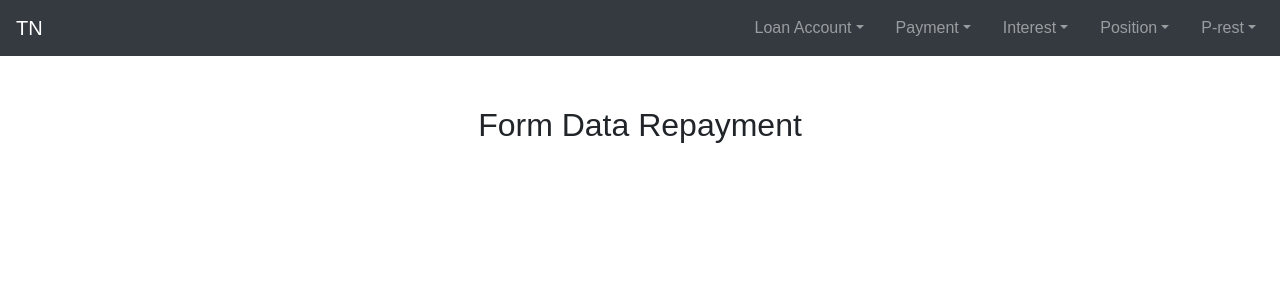
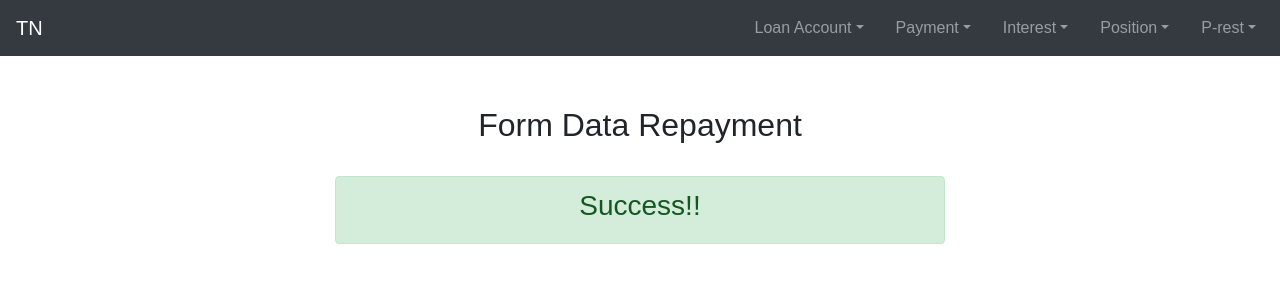
Before and after one commit to popaty/react-express-dloan, a React (Create React App) app in the folder client/: page /rpmSummary in a window 1280 px wide. Shown: the top 300 px of the page. Built offline with nearby package versions, Linux system fonts and the light colour scheme.

Commit message:
change code in repayment

```diff
--- a/client/src/App/pages/openLoanAccount/OpenLoanAccountComponent.js
+++ b/client/src/App/pages/openLoanAccount/OpenLoanAccountComponent.js
@@ -155,7 +155,6 @@ class OpenLoanAccountComponent extends Component {
         // }
     };
 
-
     FormInputCol1 = () => {
         return inputModel.model.map(item => {
             if (item.root === null) {
--- a/client/src/App/pages/repayment/RepaymentComponent.js
+++ b/client/src/App/pages/repayment/RepaymentComponent.js
@@ -49,7 +49,7 @@ class RepaymentComponent extends Component {
             .then(data => {
 
                 if (data.rs_body) {
-                    sessionStorage.setItem("response_repayment", JSON.stringify(data));
+                    // sessionStorage.setItem("response_repayment", JSON.stringify(data));
                     window.open('/rpmSummary', '_self');
 
                 } else {
@@ -57,7 +57,7 @@ class RepaymentComponent extends Component {
                         + "error desc : " + data.errors.map(error => error.error_desc) + "\n"
                         + "error type : " + data.errors.map(error => error.error_type));
                 }
-            }).catch(error => console.log(error))
+             }).catch(error => console.log(error))
     };
 
     FormInputData = () => {
--- a/client/src/App/pages/repayment/RepaymentSummery.js
+++ b/client/src/App/pages/repayment/RepaymentSummery.js
@@ -1,5 +1,5 @@
 import React, {Component} from 'react';
-import {Col, Form, Table} from 'reactstrap';
+import {Col, Form, Alert} from 'reactstrap';
 import DynamicHeader from '../Header.js';
 
 
@@ -9,49 +9,8 @@ class RepaymentSummery extends Component {
         this.state = {};
     };
 
-    dynamicResponse = (data) => {
-        let table = [];
-        let children = [];
-        // eslint-disable-next-line
-        for (let key in data) {
-            if (data.hasOwnProperty(key)) {
-                if (typeof data[key] === "object") {
-                    let obj = [];
-                    // eslint-disable-next-line
-                    for (let subdata in data[key]) {
-                        if (data[key].hasOwnProperty(subdata)) {
-                            if (typeof data[key][subdata] === "boolean") {
-                                let catchup = String(data[key][subdata]);
-                                obj.push(<tr>
-                                    <td>{subdata}</td>
-                                    <td>{catchup}</td>
-                                </tr>)
-                            } else {
-                                obj.push(<tr>
-                                    <td>{subdata}</td>
-                                    <td>{data[key][subdata]}</td>
-                                </tr>);
-                            }
-                        }
-                    }
-                    children.push(<tr>
-                        <td>{key + " : "}</td>
-                        <td><Table>{obj}</Table></td>
-                    </tr>);
-                } else {
-                    children.push(<tr>
-                        <td>{key}</td>
-                        <td>{data[key]}</td>
-                    </tr>);
-                }
-            }
-        }
-        table.push(<Table bordered>{children}</Table>);
-        return table;
-    };
-
     render() {
-        const data = JSON.parse(sessionStorage.getItem("response_repayment"));
+        // const data = JSON.parse(sessionStorage.getItem("response_repayment"));
         return (
             <div className="App">
                 <DynamicHeader/>
@@ -59,7 +18,7 @@ class RepaymentSummery extends Component {
                     <h2>Form Data Repayment</h2>
                     <br/>
                     <Col md={{size: 6, offset: 3}}>
-                        {this.dynamicResponse(data)}
+                         <Alert color="success"><h3>Success!!</h3></Alert>
                     </Col>
                     <br/>
                     {/* <Button color="success" onClick={calculateInstallmentSummary.openDisbursement}>Disbursement</Button><br /> */}
```
